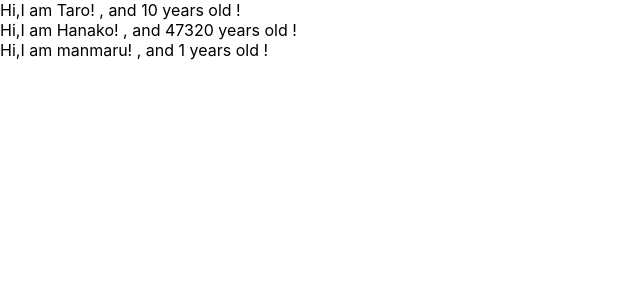
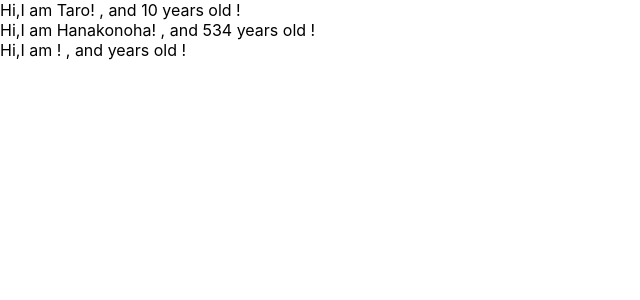
Before and after one commit to miya214/udemy-react-redux-crud-application, a React (Create React App) app: page / in a window 1280 px wide. Shown: the top 300 px of the page, without its empty margins (0-640 px from the left). Built offline with nearby package versions, Linux system fonts and the light colour scheme.

Commit message:
learn prop-type

```diff
--- a/src/App.js
+++ b/src/App.js
@@ -1,4 +1,5 @@
 import React from "react";
+import PropTypes from "prop-types";
 
 const App = () => {
   const profiles = [
@@ -7,8 +8,8 @@ const App = () => {
       age: 10,
     },
     {
-      name: "Hanako",
-      age: 47320,
+      name: "Hanakonoha",
+      age: 534,
     },
     {},
   ];
@@ -28,9 +29,9 @@ const User = (props) => {
   );
 };
 
-User.defaultProps = {
-  name: "manmaru",
-  age: 1,
+User.propTypes = {
+  name: PropTypes.string.isRequired,
+  age: PropTypes.number.isRequired,
 };
 
 export default App;
```
